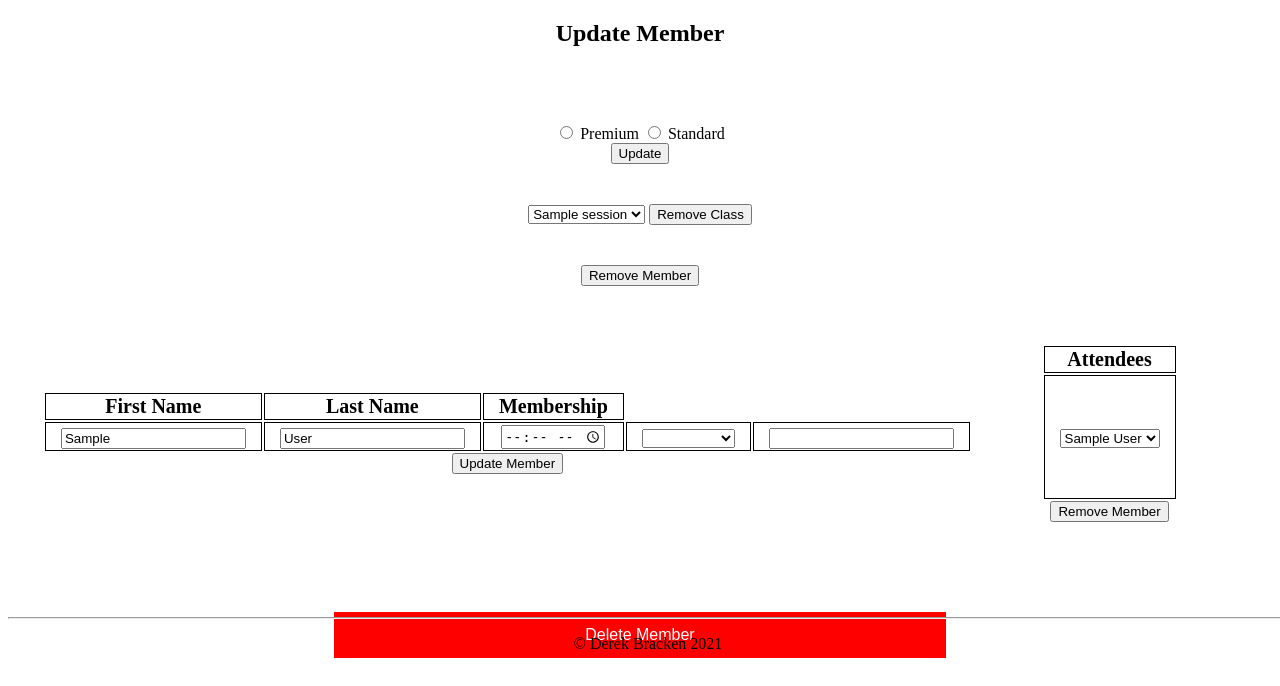
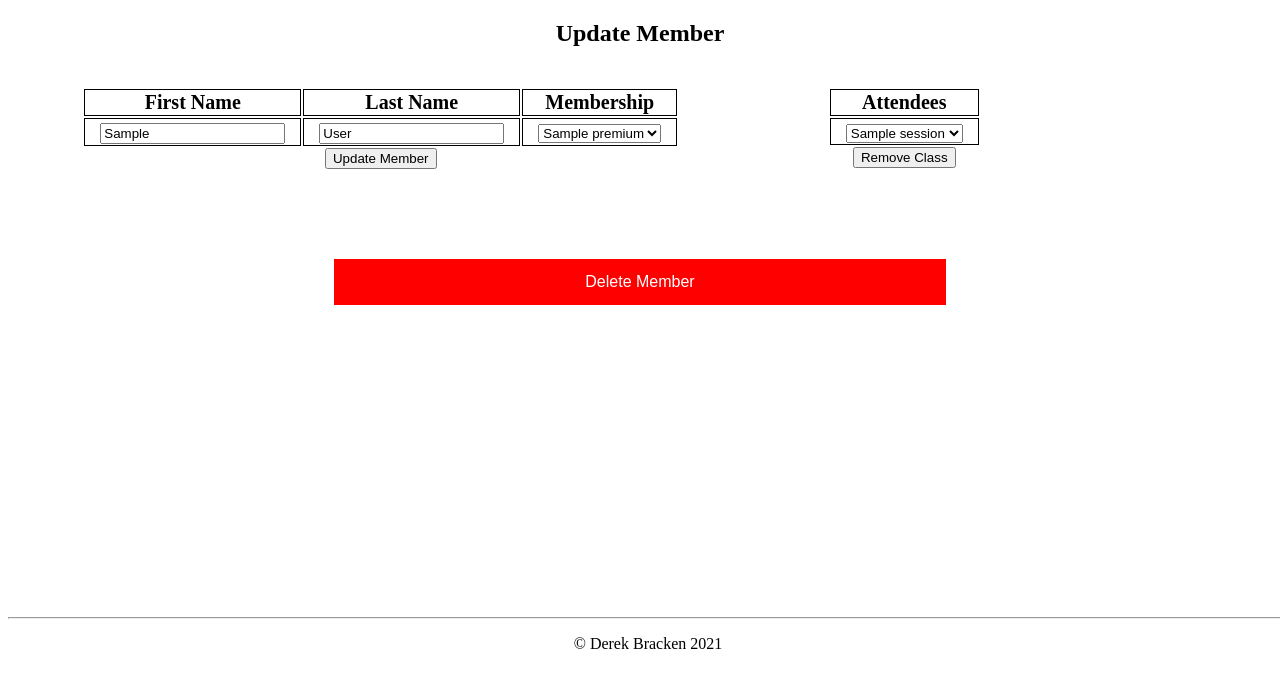
Before and after one commit to DerekBracken/gym_project, a Flask app: page /members/1/edit in a window 1280 px wide. Shown: the part 121-807 px from the top of the page. After the commit the page ends 770 px from the top, so only its background shows below. Run offline with Flask 2, Linux system fonts and the light colour scheme; a database or web service that is not in the repository returns one stand-in record (values such as "Sample title"); some libraries are stand-ins or nearby versions.

Commit message:
changed edit memberpage to be in a table

```diff
--- a/gym_app/templates/members/edit.html
+++ b/gym_app/templates/members/edit.html
@@ -2,39 +2,9 @@
 {% block content %}
 
 <h2>Update Member</h2>
-<div class="div-format">
-    <form action="/members/{{ member.id }}" method="POST">
-            <!-- <label for="first_name">:</label> -->
-            <br>
-            <!-- <label for="last_name">:</label> -->
-            <br>
-            <!-- <label for="membership">:</label> -->
-            <input type="radio" id="membership" name="membership" value="True">
-            <label for="premium">Premium</label>
-            <input type="radio" id="membership" name="membership" value="False">
-            <label for="standard">Standard</label>
-            <br>
-            <input type="submit" value="Update">
-    </form>
 
-    <form action="/bookings/member/delete" method="post">
-         <select name="booking_id" id="booking">
-            {% for booking in bookings %}
-                <option value="{{ booking.id }}">{{ booking.session.name }}</option>
-            {% endfor %}
-        </select>
-        <input type="submit" value="Remove Class">
-    </form>
-
-
-
-    <form action="/members/{{ member.id }}/delete" method="POST">
-        <input type="submit" value="Remove Member">
-    </form>
-</div>
-<br>
 <div id='form-container'>
-    <form class="edit-form session-table" action="/sessions/{{ session.id }}" method="POST">
+    <form class="edit-form session-table"  action="/members/{{ member.id }}" method="POST">
         <div class="div-table">
             <table id='table-details'>
                 <tr>
@@ -50,22 +20,11 @@
                         <input type="text" id="last_name" name="last_name" value="{{ member.last_name }}">
                     </td>
                     <td>
-                <input type="time" id="time" name="time" min="09:00" max="18:00" value="{{ session.time }}">
-            </td>
-            <td>
-                <select id="days">
-                    <option value="{{ session.day }}">{{ session.day }}</option>
-                    <option value="monday">Monday</option>
-                    <option value="tuesday">Tuesday</option>
-                    <option value="wednesday">Wednesday</option>
-                    <option value="thursday">Thursday</option>
-                    <option value="friday">Friday</option>
-                    <option value="saturday">Saturday</option>
-                    <option value="sunday">Sunday</option>
+                        <select id="membership" name="membership">
+                            <option value="{{ member.premium }}">{{ member.premium }}</option>
+                            <option value="True">Premium</option>
+                            <option value="False">Standard</option>
                         </select>
-            </td>
-            <td>
-                <input type="text" id="capacity" name="capacity" value="{{ session.capacity }}">
                     </td>
                 </tr>
             </table>
@@ -77,13 +36,13 @@
         <div class="div-table">
             <table id='table-attendees'>
                 <tr>
-        <th class='th-attendees'>Attendees</th>
+                <th>Attendees</th>
                 </tr>
                 <tr>
-            <td class='td-attendees'>
+                    <td>
                         <select name="booking_id" id="booking">
                             {% for booking in bookings %}
-                        <option value="{{ booking.id }}">{{ booking.member.first_name }}{{ " " }}{{ booking.member.last_name }}</option>
+                                <option value="{{ booking.id }}">{{ booking.session.name }}</option>
                             {% endfor %}
                         </select>
                     </td>
@@ -91,8 +50,7 @@
 
             </table>
         </div>
-    <input type="submit" value="Remove Member">
-
+        <input type="submit" value="Remove Class">
     </form>
 
 
```
Lines whose indentation alone changed are shown as unchanged.
